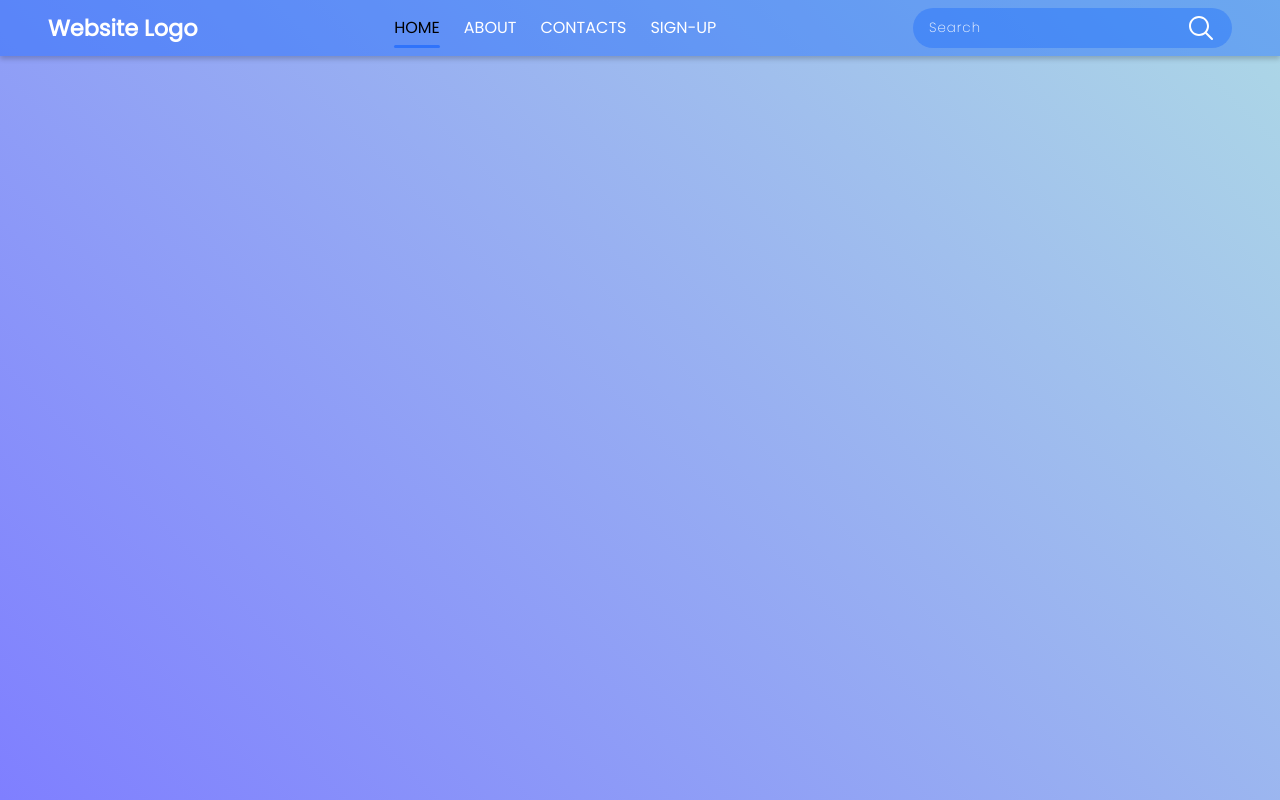
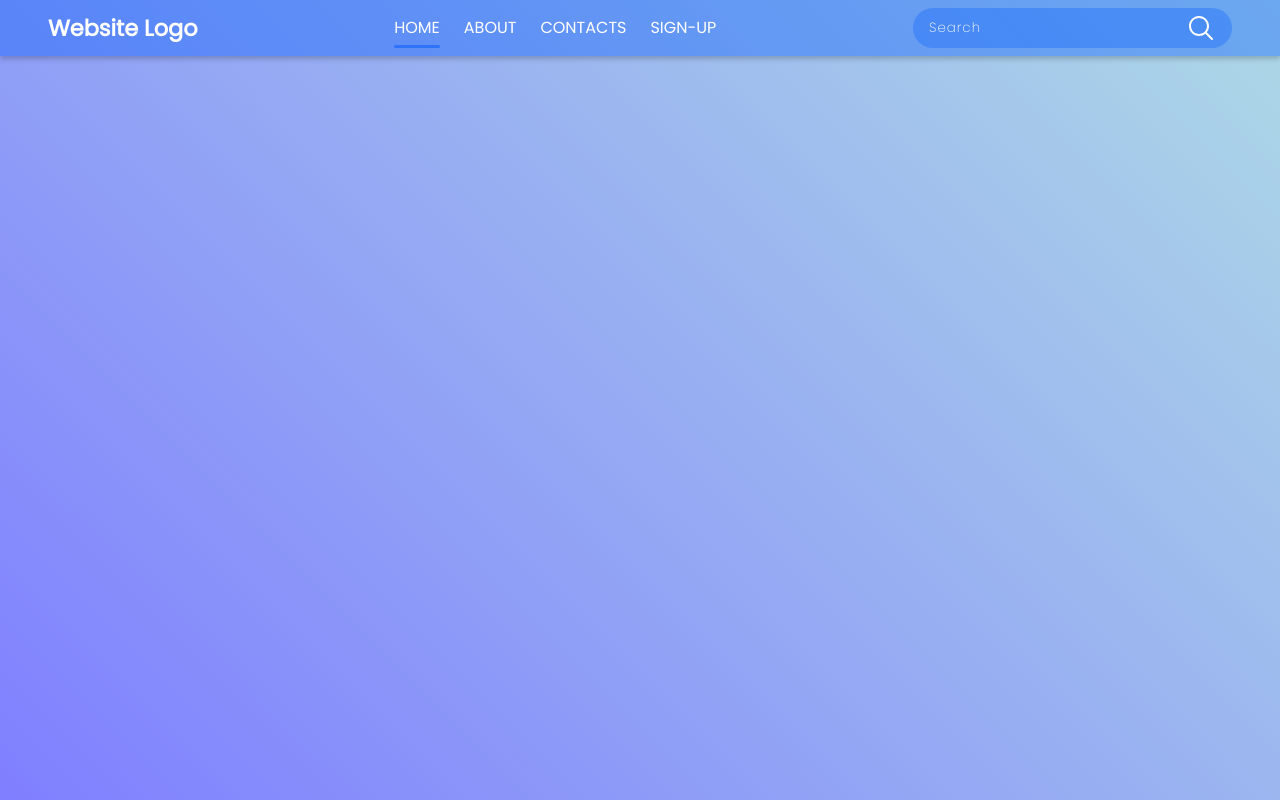
Before and after one commit to cronomus01/cronomus01.github.io, a PHP site: page / in a window 1280 px wide, with the pointer over the restyled element. Run offline with PHP 8.4, Linux system fonts and the light colour scheme.

Commit message:
Update index.css

```diff
--- a/searchbar/index.css
+++ b/searchbar/index.css
@@ -91,11 +91,6 @@ section {
     transform: scaleX(1);
     transform-origin: left;
     transition: color 300ms ease-in-out;
-}
-
-.nav-con .nav-item .nav-link:hover,
-.nav-con .nav-item .nav-link:focus {
-    color: black;
 }
 
 
```
